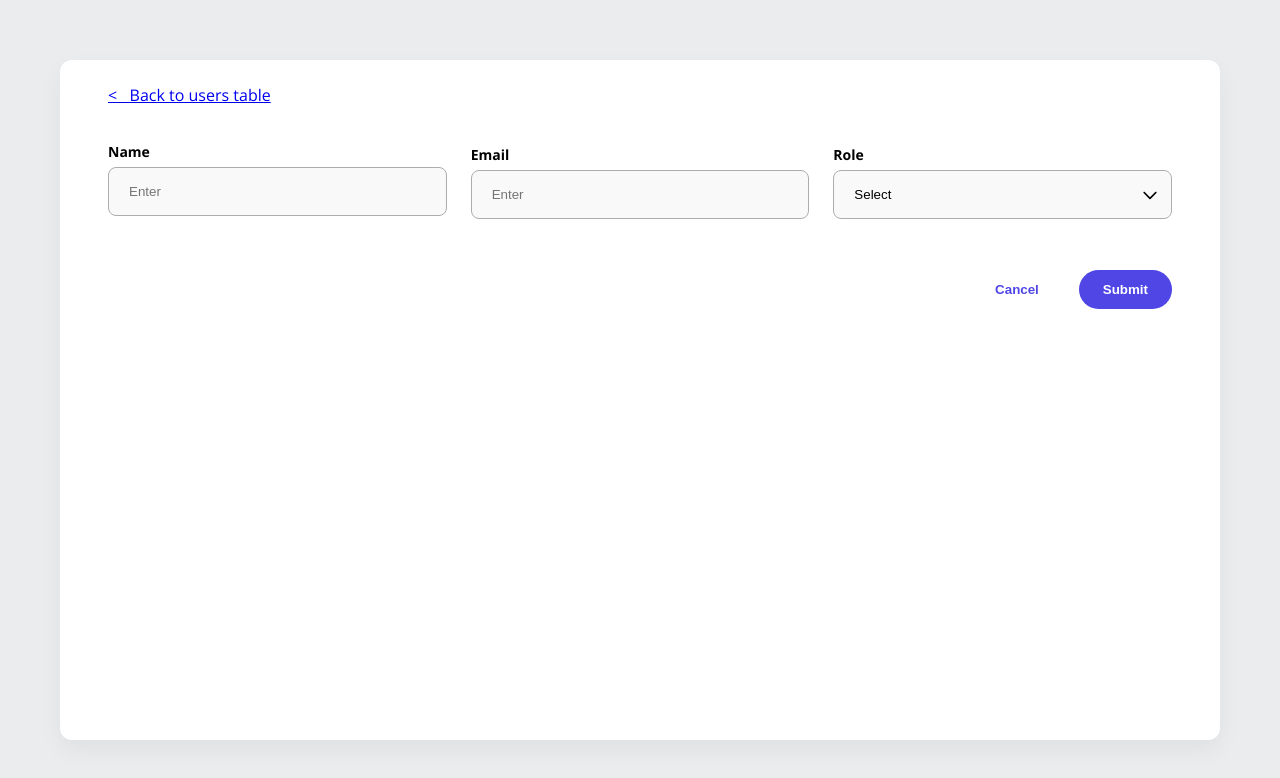
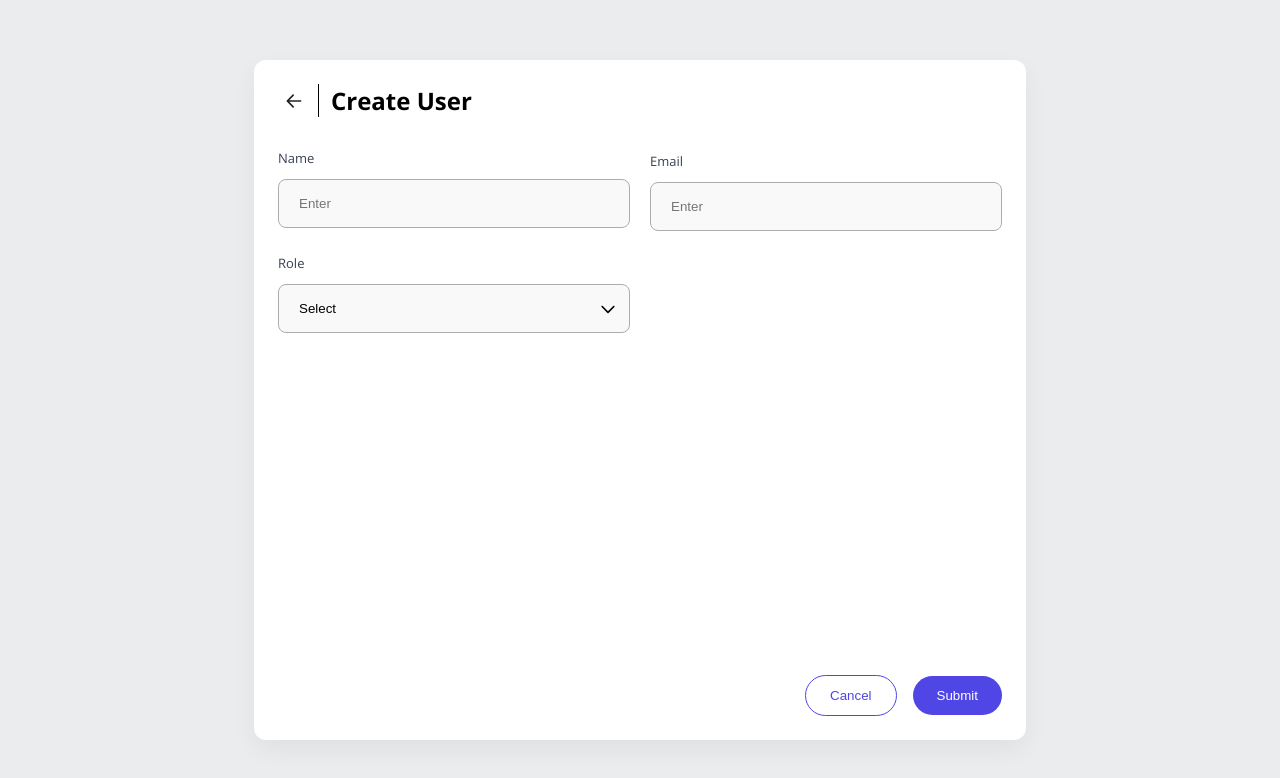
Before and after one commit to glory-arisah/dwpay, a Vue app: page /create in a window 1280 px wide. Shown: the top 778 px of the page. Built offline with nearby package versions, Linux system fonts and the light colour scheme.

Commit message:
[STYLE]: refactor styling for create user page

```diff
--- a/src/App.vue
+++ b/src/App.vue
@@ -13,6 +13,7 @@
 		background-color: var(--color-background);
 		height: 100vh;
 		display: flex;
+		align-items: center;
 		flex-direction: column;
 		overflow: hidden;
 		padding: 0px;
@@ -23,12 +24,14 @@
 	}
 
 	.card {
-		flex: 1;
-		overflow-y: auto;
-		background-color: white;
-		min-height: 0;
 		display: flex;
 		flex-direction: column;
+		width: 100%;
+		max-width: 772px;
+		flex: 1;
+		background-color: white;
+		overflow-y: auto;
+		min-height: 0;
 		border-radius: 0px;
 		box-shadow: none;
 		padding: 32px 24px 24px;
--- a/src/style.css
+++ b/src/style.css
@@ -1,6 +1,7 @@
 :root {
 	font-family: 'Open Sans', Avenir, Helvetica, Arial, sans-serif;
 	--color-primary: #4f46e5;
+	--color-primary-dark: #4338ca;
 	--color-danger: #e21616;
 	--color-white: #ffffff;
 	--color-background: #ebecee;
@@ -8,6 +9,7 @@
 	--color-subtext: #6b7280;
 	--color-border: #e5e7eb;
 	--color-table-header-text: #374151;
+	--color-hover: #f7f7f7;
 }
 
 *,
--- a/src/views/create-user/index.css
+++ b/src/views/create-user/index.css
@@ -1,9 +1,36 @@
 .create-user--wrapper {
-	padding: 0px 24px;
+	display: flex;
+	flex-direction: column;
+	height: 100%;
+	min-height: 0;
 }
 
-.go-back-cta {
-	margin-bottom: 36px;
+.create-user-header {
+	flex-shrink: 0;
+	margin-bottom: 32px;
+
+	.header-text {
+		font-size: 20px;
+		font-weight: 600;
+		color: var(--color-text);
+		padding-left: 12px;
+		border-left: 1px solid var(--color-text);
+
+		@media (min-width: 768px) {
+			font-size: 24px;
+		}
+	}
+
+	.back--link {
+		cursor: pointer;
+		padding: 6px;
+		border-radius: 999px;
+		transition: background 0.2s ease;
+
+		&:hover {
+			background: var(--color-hover);
+		}
+	}
 }
 
 .user-form {
@@ -12,10 +39,13 @@
 }
 
 .create-user--form {
+	flex: 1;
+	overflow-y: auto;
+
 	.user-form {
 		display: grid;
 		grid-template-columns: repeat(auto-fit, minmax(250px, 1fr));
-		gap: 24px;
+		gap: 20px;
 	}
 
 	.form-error {
@@ -31,8 +61,11 @@
 	}
 
 	.form-label-text {
-		font-weight: 600;
-		font-size: 14px;
+		font-size: 13px;
+		font-weight: 500;
+		color: #374151;
+		margin-bottom: 6px;
+		display: block;
 	}
 
 	.form--input {
@@ -42,15 +75,17 @@
 		border: 1px solid #acacac;
 		transition: border-color 300ms;
 		outline: none;
-
-		&:focus-visible {
-			background-color: #fff;
-			border: 1px solid #e5e7eb;
-		}
 	}
 
 	.role-selector--wrapper {
 		position: relative;
+	}
+
+	input:focus,
+	select:focus {
+		outline: none;
+		border-color: var(--color-primary);
+		box-shadow: 0 0 0 2px rgba(79, 70, 229, 0.1);
 	}
 
 	.dropdown-chevron--icon {
@@ -69,18 +104,14 @@
 		transition: border-color 300ms;
 		outline: none;
 		appearance: none;
-
-		&:focus-visible {
-			background-color: #fff;
-			border: 1px solid #e5e7eb;
-		}
 	}
 
 	.default-role-option {
 		color: #6a6a6a;
 	}
+}
 
-	.form-action--btns {
+.form-actions {
 	display: flex;
 	justify-content: end;
 	align-items: center;
@@ -91,9 +122,16 @@
 		border: none;
 		padding: 12px 24px;
 		background-color: transparent;
-			font-weight: 600;
+		font-weight: 500;
 		cursor: pointer;
-			transition: transform 300ms;
+		transition:
+			transform 300ms,
+			color 300ms;
+		border-radius: 124px;
+
+		&:hover {
+			transform: translateY(-1px);
+		}
 
 		&:active {
 			transform: scale(0.96);
@@ -104,16 +142,47 @@
 			cursor: not-allowed;
 			opacity: 0.7;
 		}
+
+		&:focus-visible {
+			outline: none;
+			border-radius: 124px;
+			box-shadow:
+				0 0 0 2px #ffffff,
+				0 0 0 4px rgba(79, 70, 229, 0.5);
+			transition: box-shadow 0.2s ease-in-out;
+		}
 	}
 
 	.cancel--btn {
 		color: var(--color-primary);
+		border: 1px solid var(--color-primary);
+
+		&:hover {
+			border-color: var(--color-primary-dark);
+			color: var(--color-primary-dark);
+		}
 	}
 
 	.submit--btn {
 		background-color: var(--color-primary);
-			border-radius: 124px;
 		color: #fff;
+
+		&:hover {
+			background: var(--color-primary-dark);
+		}
+
+		&:active {
+			transform: scale(0.96);
+			background: var(--color-primary-dark);
+		}
+	}
+
+	@media (max-width: 576px) {
+		flex-direction: column;
+		row-gap: 8px;
+
+		button {
+			width: 100%;
 		}
 	}
 }
--- a/src/views/create-user/index.vue
+++ b/src/views/create-user/index.vue
@@ -1,12 +1,24 @@
 <template>
 	<div class="create-user--wrapper">
-		<div class="go-back-cta">
-			<router-link :to="{ name: 'home' }"
-				>{{ '<' }} &nbsp; Back to users table
+		<div class="create-user-header">
+			<div style="display: flex; align-items: center; gap: 8px">
+				<router-link
+					:to="{ name: 'home' }"
+					class="back--link"
+					style="display: flex"
+				>
+					<img
+						:src="backSvg"
+						alt="go back to users register"
+					/>
 				</router-link>
+
+				<span class="header-text"> Create User </span>
+			</div>
 		</div>
 
 		<form
+			id="create-user"
 			class="create-user--form"
 			@submit.prevent="submitNewUser"
 		>
@@ -93,8 +105,9 @@
 					</p>
 				</label>
 			</div>
+		</form>
 
-			<div class="form-action--btns">
+		<div class="form-actions">
 			<button
 				type="button"
 				class="cancel--btn"
@@ -105,18 +118,19 @@
 			</button>
 
 			<button
+				form="create-user"
 				class="submit--btn"
 				:disabled="isCreatingUser"
 			>
 				Submit
 			</button>
 		</div>
-		</form>
 	</div>
 </template>
 
 <script setup lang="ts">
 	import chevronDownSvg from '@/assets/chevron-down.svg'
+	import backSvg from '@/assets/back.svg'
 	import { UserRole } from '@/services/userService'
 	import { useUserStore } from '@/store'
 	import { storeToRefs } from 'pinia'
--- a/src/views/users/index.css
+++ b/src/views/users/index.css
@@ -42,13 +42,21 @@
 		}
 
 		&:hover {
-			background: #4338ca;
+			background: var(--color-primary-dark);
 			transform: translateY(-1px);
 		}
 
 		&:active {
 			transform: scale(0.96);
-			background: #4338ca;
+			background: var(--color-primary-dark);
+		}
+
+		&:focus-visible {
+			outline: none;
+			box-shadow:
+				0 0 0 2px #ffffff,
+				0 0 0 4px rgba(79, 70, 229, 0.5);
+			transition: box-shadow 0.2s ease-in-out;
 		}
 	}
 
@@ -83,6 +91,8 @@
 
 		&:focus {
 			outline: none;
+			border-color: var(--color-primary);
+			box-shadow: 0 0 0 2px rgba(79, 70, 229, 0.1);
 		}
 
 		&:focus-visible {
@@ -208,7 +218,7 @@
 
 		&.editor {
 			background: #eef2ff;
-			color: #4338ca;
+			color: var(--color-primary-dark);
 		}
 
 		&.viewer {
```
Also changed, not shown: src/assets/back.svg (added). Lines whose indentation alone changed are shown as unchanged.
